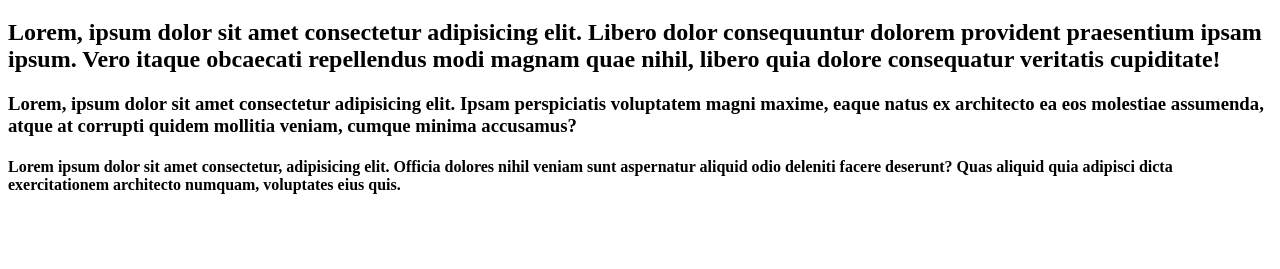
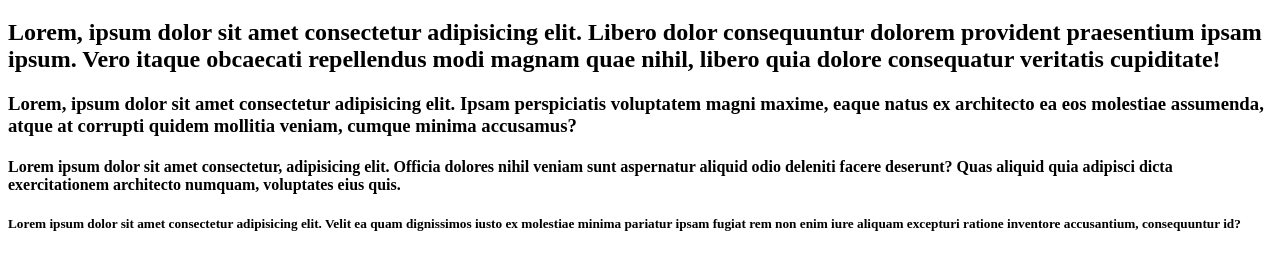
Before and after one commit to HuanHV1/javascript, a plain HTML site: page index.html in a window 1280 px wide. Shown: the part 61-330 px from the top of the page. Drawn offline with Linux system fonts and the light colour scheme.

Commit message:
Update index.html\

```diff
--- a/index.html
+++ b/index.html
@@ -11,5 +11,6 @@
     <h2>Lorem, ipsum dolor sit amet consectetur adipisicing elit. Libero dolor consequuntur dolorem provident praesentium ipsam ipsum. Vero itaque obcaecati repellendus modi magnam quae nihil, libero quia dolore consequatur veritatis cupiditate!</h2>
     <h3>Lorem, ipsum dolor sit amet consectetur adipisicing elit. Ipsam perspiciatis voluptatem magni maxime, eaque natus ex architecto ea eos molestiae assumenda, atque at corrupti quidem mollitia veniam, cumque minima accusamus?</h3>
     <h4>Lorem ipsum dolor sit amet consectetur, adipisicing elit. Officia dolores nihil veniam sunt aspernatur aliquid odio deleniti facere deserunt? Quas aliquid quia adipisci dicta exercitationem architecto numquam, voluptates eius quis.</h4>
+    <h5>Lorem ipsum dolor sit amet consectetur adipisicing elit. Velit ea quam dignissimos iusto ex molestiae minima pariatur ipsam fugiat rem non enim iure aliquam excepturi ratione inventore accusantium, consequuntur id?</h5>
 </body>
 </html>
```
